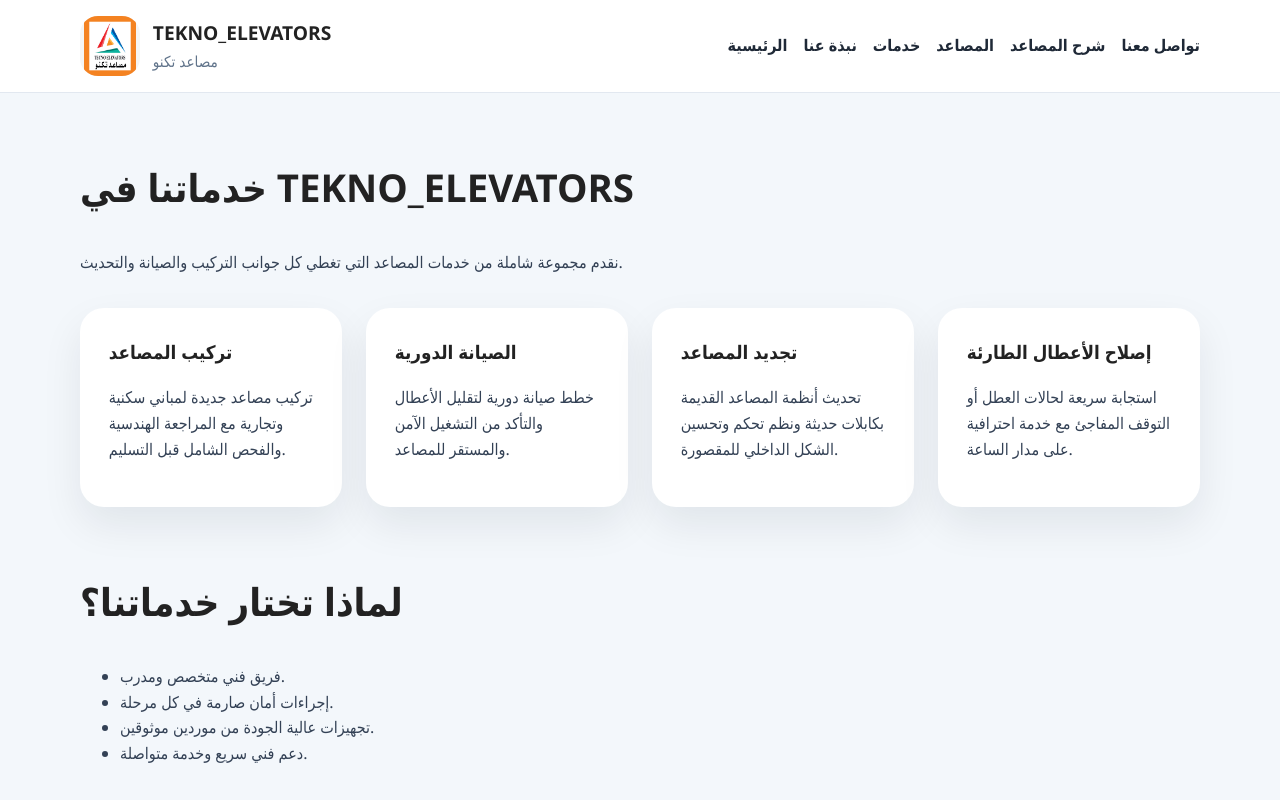
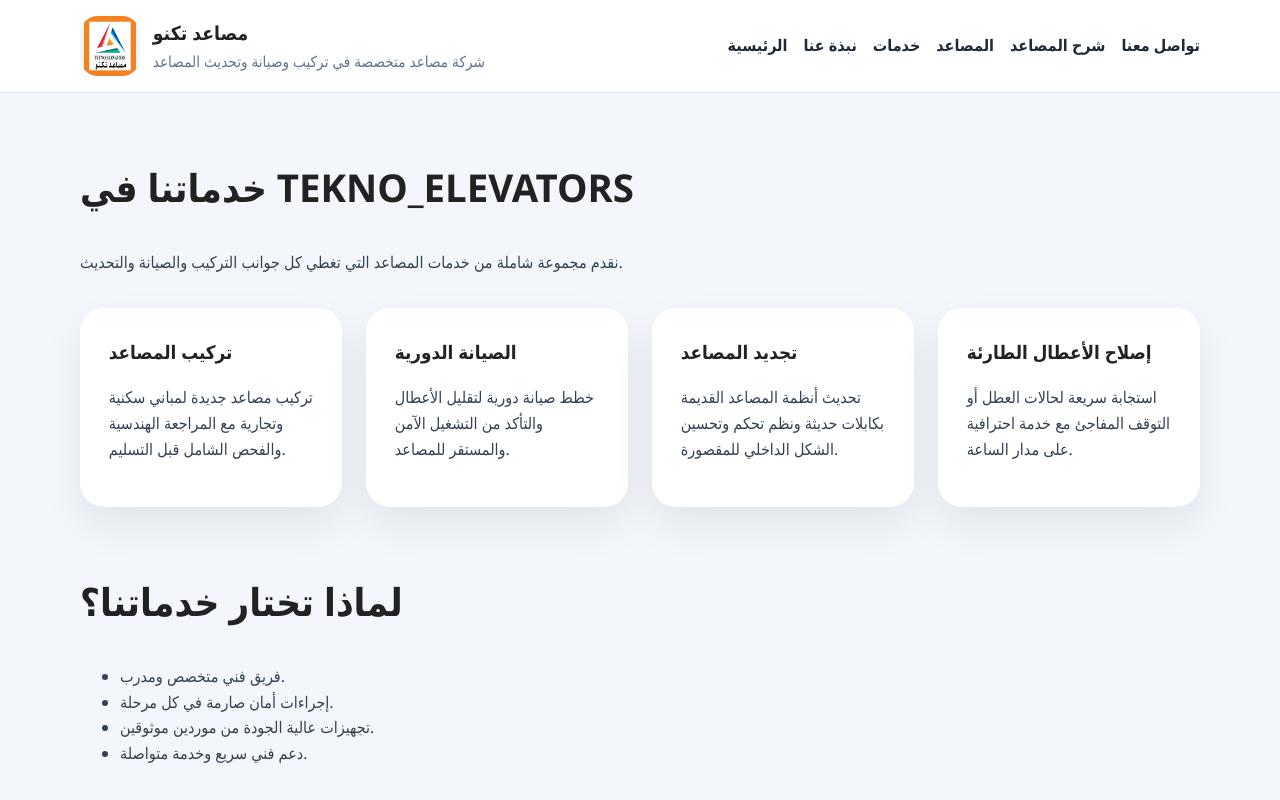
Before and after one commit to said-434/tekno-elevators, a website: page services.html in a window 1280 px wide. Shown: the top 800 px of the page. Drawn offline with Linux system fonts and the light colour scheme.

Commit message:
تحديث الموقع

```diff
--- a/services.html
+++ b/services.html
@@ -15,8 +15,8 @@
           <img src="images/logo.jpeg" alt="TEKNO_ELEVATORS logo" class="logo" />
         </picture>
         <div>
-          <h1>TEKNO_ELEVATORS</h1>
-          <p>مصاعد تكنو</p>
+          <h1>مصاعد تكنو</h1>
+          <p>شركة مصاعد متخصصة في تركيب وصيانة وتحديث المصاعد</p>
         </div>
       </a>
       <nav>
```
